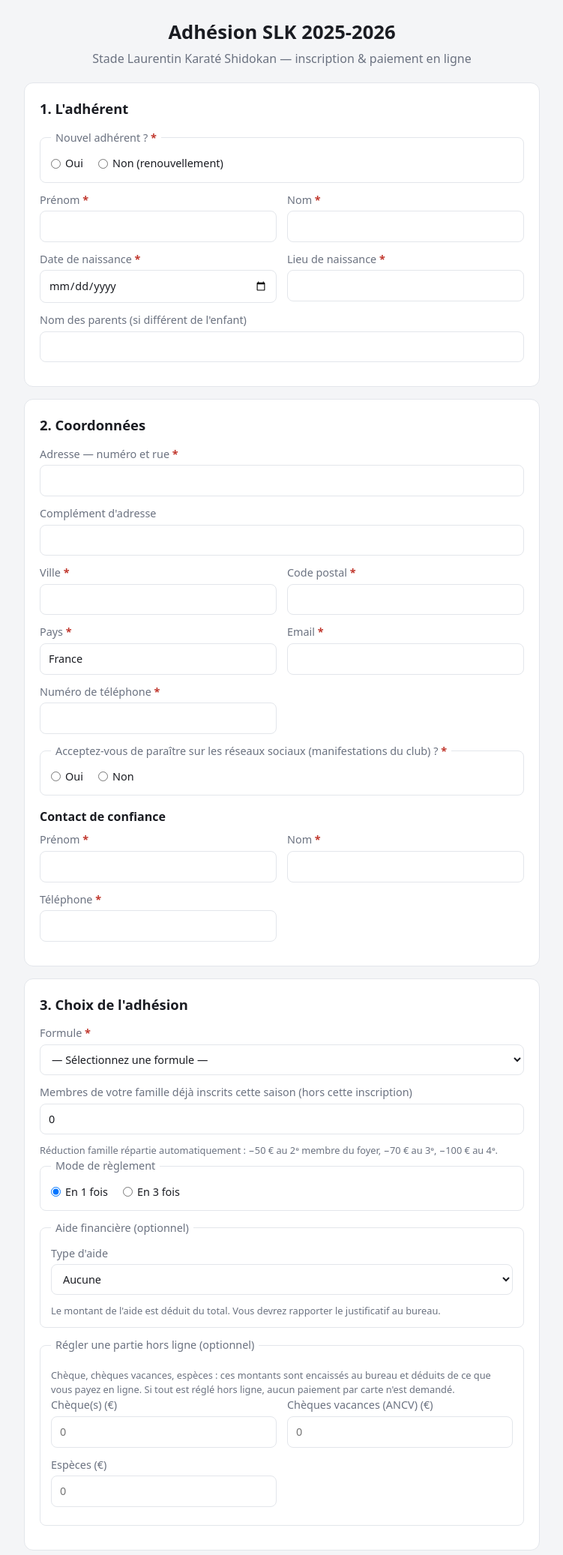
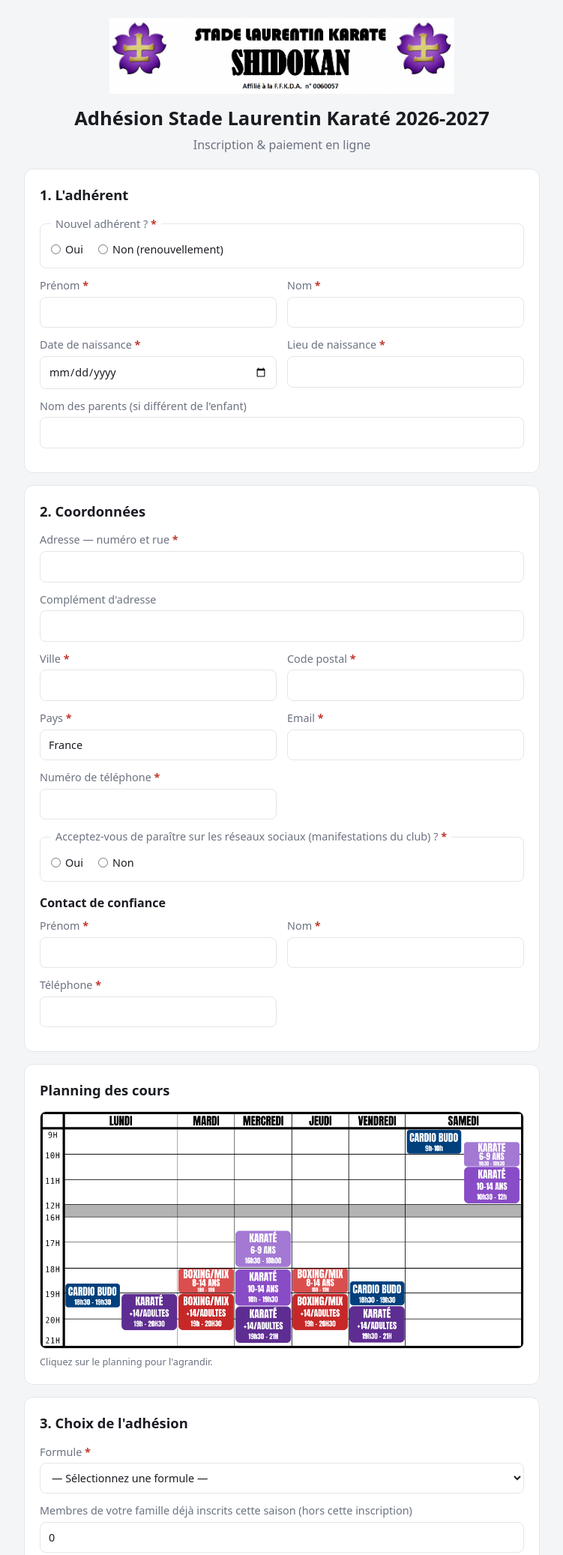
Before and after one commit to D4ryl00/slk-inscription, a website built with Vite: page src/index.html in a window 1280 px wide. Shown: the top 2074 px of the page at 75% size, without its empty margins (264-1015 px from the left). Built offline with nearby package versions, Linux system fonts and the light colour scheme.

Commit message:
En-tête: logo + planning SLK, titre saison 2026-2027
- Titre du formulaire → « Adhésion Stade Laurentin Karaté 2026-2027 »
- Ajoute l'image d'en-tête (logo Shidokan) et le planning des cours,
  récupérés du formulaire Jotform et servis en local (public/)
- Planning cliquable pour agrandir ; images responsives

```diff
--- a/src/index.html
+++ b/src/index.html
@@ -3,14 +3,16 @@
   <head>
     <meta charset="utf-8" />
     <meta name="viewport" content="width=device-width, initial-scale=1" />
-    <title>Adhésion — Stade Laurentin Karaté Shidokan</title>
+    <title>Adhésion Stade Laurentin Karaté 2026-2027</title>
     <link rel="stylesheet" href="./styles.css" />
   </head>
   <body>
     <main class="wrap">
       <header class="head">
-        <h1>Adhésion SLK 2025-2026</h1>
-        <p class="sub">Stade Laurentin Karaté Shidokan — inscription &amp; paiement en ligne</p>
+        <img class="logo" src="/entete-slk.png"
+          alt="Stade Laurentin Karaté Shidokan — affilié à la F.F.K.D.A. n° 0060057" />
+        <h1>Adhésion Stade Laurentin Karaté 2026-2027</h1>
+        <p class="sub">Inscription &amp; paiement en ligne</p>
       </header>
 
       <form id="form" novalidate>
@@ -56,6 +58,16 @@
             <label>Nom<input name="cc_nom" required /></label>
             <label>Téléphone<input name="cc_telephone" inputmode="tel" required /></label>
           </div>
+        </section>
+
+        <!-- ── Planning des cours ───────────────────────────────────── -->
+        <section class="card" id="planningCard">
+          <h2>Planning des cours</h2>
+          <a href="/planning-slk.png" target="_blank" rel="noopener">
+            <img class="planning" src="/planning-slk.png"
+              alt="Planning hebdomadaire des cours (Karaté, Boxing/Mix, Cardio Budo) du lundi au samedi" />
+          </a>
+          <p class="hint">Cliquez sur le planning pour l'agrandir.</p>
         </section>
 
         <!-- ── Adhésion ─────────────────────────────────────────────── -->
--- a/src/styles.css
+++ b/src/styles.css
@@ -21,6 +21,9 @@ body {
 .head { text-align: center; margin-bottom: 20px; }
 .head h1 { margin: 0 0 4px; font-size: 1.6rem; }
 .sub { color: var(--muted); margin: 0; }
+.logo { display: block; width: 100%; max-width: 460px; height: auto; margin: 0 auto 14px; }
+
+.planning { display: block; width: 100%; height: auto; border: 1px solid var(--line); border-radius: 8px; }
 
 .card {
   background: var(--card);
```
Also changed, not shown: public/entete-slk.png (added), public/planning-slk.png (added).
